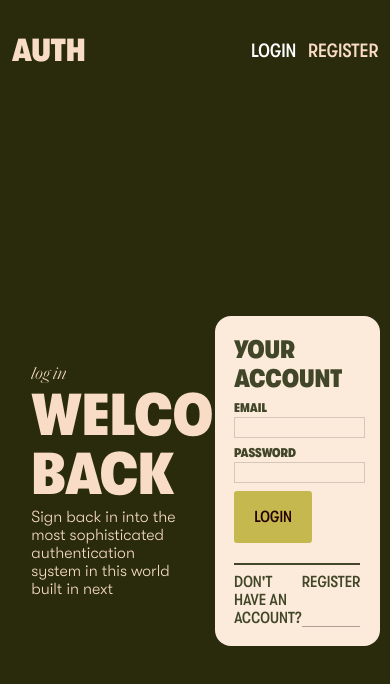
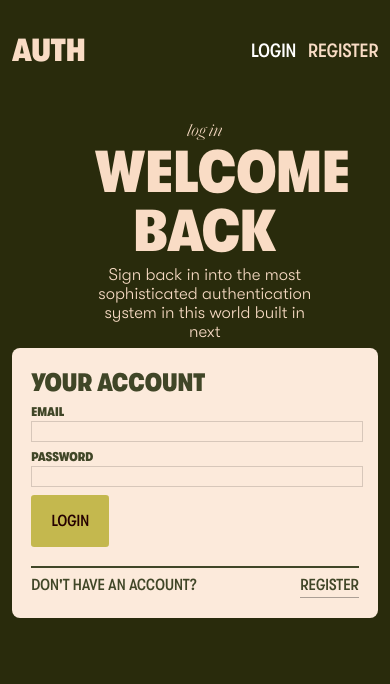
Before and after one commit to PiyushG-dev/nextJS-appwrite-auth, a Next.js app: page /login in a window 390 px wide. Shown: the top 684 px of the page. Built offline with nearby package versions, Linux system fonts and the light colour scheme; no server answers.

Commit message:
tablet version added

```diff
--- a/src/app/register/page.jsx
+++ b/src/app/register/page.jsx
@@ -31,8 +31,8 @@ const Register = () => {
           Create <span>an</span> account
         </h1>
         <p>
-          Sign back in into the most sophisticated authentication system in this
-          world built in next
+          Welcome to the most sophisticated authentication system in this world
+          built in next
         </p>
       </div>
       <div className={styles.right}>
--- a/src/app/styles/Login.module.css
+++ b/src/app/styles/Login.module.css
@@ -35,7 +35,7 @@
 .right_container{
     background-color: #FCEADB;
     padding: 5vw 5vw;
-    border-radius: 1rem;
+    border-radius: .5rem;
 }
 
 .right_container h2{
@@ -118,3 +118,24 @@
     padding-bottom: .2rem;
     cursor: pointer;
 }
+
+@media (max-width:1000px){
+    .wrapper{
+        flex-direction: column;
+        padding-top: 5vw;
+    }
+    .left{
+        padding-bottom: 2vw;
+        width: 60%;
+        text-align: center;
+    }
+    .right{
+        width: 100%;
+    }
+
+    .left p:nth-of-type(2){
+        font-size: 2vmax;
+        width: 100%;
+        padding-top: 1vw;
+    }
+}
--- a/src/app/styles/Register.module.css
+++ b/src/app/styles/Register.module.css
@@ -37,7 +37,7 @@
 .right_container{
     background-color: #FCEADB;
     padding: 3vw 5vw;
-    border-radius: 1rem;
+    border-radius: .5rem;
 }
 
 .right_container h2{
```
